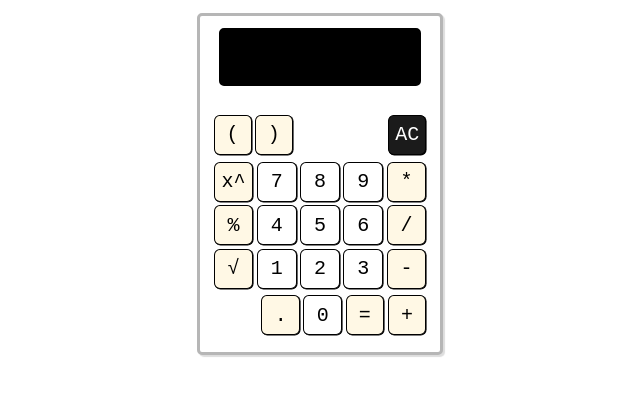
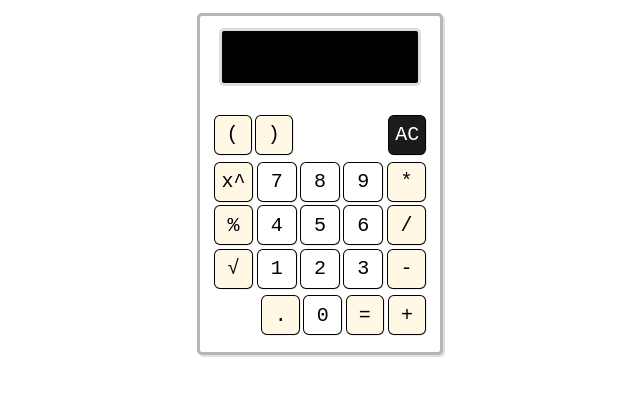
Before and after one commit to xxtori/xxtori.github.io, a plain HTML site: page index.html in a window 1280 px wide. Shown: the whole page, without its empty margins (320-960 px from the left). Drawn offline with Linux system fonts and the light colour scheme; a web font is replaced by a local one.

Commit message:
Update index.html

```diff
--- a/index.html
+++ b/index.html
@@ -57,7 +57,7 @@ body {
     border: 0.08em solid #000;
     font-family: monospace;
     background: white;
-    box-shadow: 0.03em  0.03em 0.01em 0px #000000;
+    box-shadow: 0.03em  0.03em 0.01em 0px #DDDDDD;
 
 
 }
@@ -112,7 +112,7 @@ body {
 
  #screen{
 
-    border: 3px solid #000000;
+    border: 3px solid #dddddd;
     border-radius: 5px;
     width: 80%;
     height: 50px;
```
